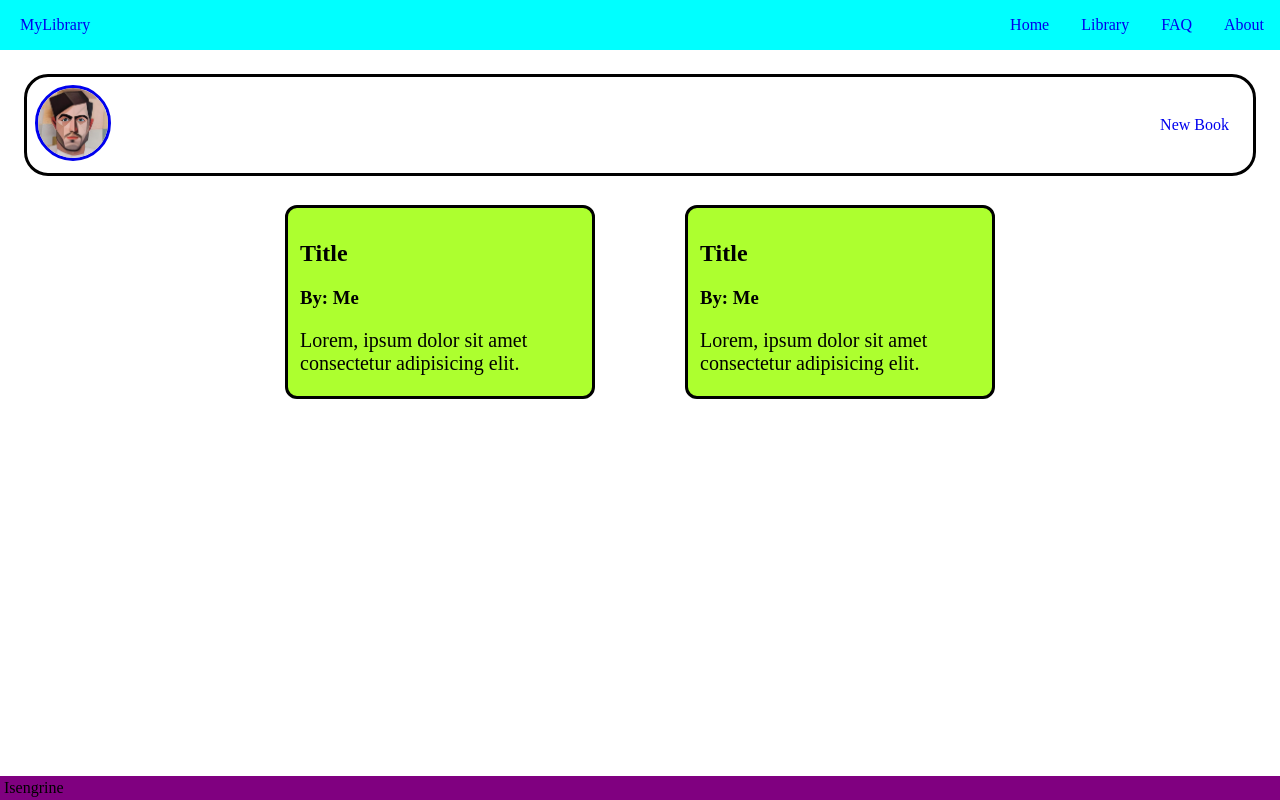
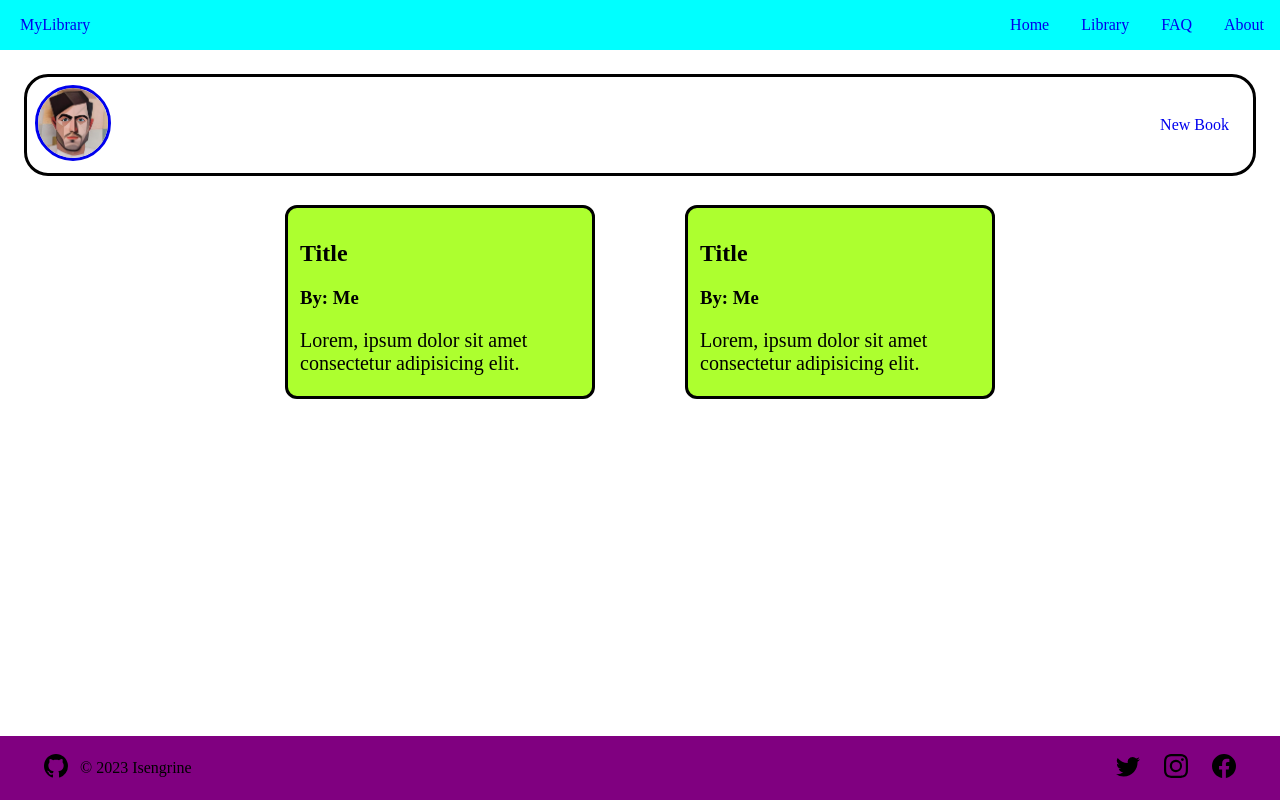
Before and after one commit to Isengrine/library-app, a plain HTML site: page library.html in a window 1280 px wide. Drawn offline with Linux system fonts and the light colour scheme.

Commit message:
Add image links to footer

```diff
--- a/library.html
+++ b/library.html
@@ -54,13 +54,13 @@
   <div id="footer-container">
     <footer id="footer">
       <div id="notice">
-        <a href="#"><img src="" alt=""></a>
-        <span>Isengrine</span>
+        <a href="https://github.com/Isengrine" target="_blank"><img src="./images/github.svg" class="sm-logo" alt=""></a>
+        <span>© 2023 Isengrine</span>
       </div>
       <ul id="sm-list">
-        <li class="sm-item"><a href="#"><img src="" alt=""></a></li>
-        <li class="sm-item"><a href="#"><img src="" alt=""></a></li>
-        <li class="sm-item"><a href="#"><img src="" alt=""></a></li>
+        <li class="sm-item"><a href="#"><img src="./images/twitter.svg" class="sm-logo" alt=""></a></li>
+        <li class="sm-item"><a href="#"><img src="./images/instagram.svg" class="sm-logo" alt=""></a></li>
+        <li class="sm-item"><a href="#"><img src="./images/facebook.svg" class="sm-logo" alt=""></a></li>
       </ul>
     </footer>
   </div>
--- a/style.css
+++ b/style.css
@@ -56,7 +56,7 @@ ul {
   max-width: 1320px;
   margin-right: auto;
   margin-left: auto;
-  padding-bottom: 2rem;
+  padding-bottom: 5rem;
 }
 
 #carousel {
@@ -106,8 +106,6 @@ ul {
 }
 
 #intro-text-wrapper {
-  min-height: 720px;
-  max-width: 1000px;
   margin: auto;
   display: flex;
   justify-content: center;
@@ -154,6 +152,8 @@ ul {
 }
 
 #modal-content {
+  width: 80%;
+  margin: 5% auto;
   background-color: white;
 }
 
@@ -188,7 +188,7 @@ ul {
 }
 
 #footer {
-  height: 24px;
+  height: 4rem;
   max-width: 1320px;
   background-color: purple;
   display: flex;
@@ -199,9 +199,20 @@ ul {
 
 #notice {
   margin-right: auto;
+  margin-left: 2rem;
+  display: flex;
+  justify-content: center;
+  align-items: center;
 }
 
 #sm-list {
+  margin-right: 2rem;
   display: flex;
   flex-wrap: wrap;
 }
+
+.sm-logo {
+  height: 24px;
+  width: 24px;
+  margin: 12px;
+}
```
Also changed, not shown: images/facebook.svg (added), images/github.svg (added), images/instagram.svg (added), images/twitter.svg (added).
